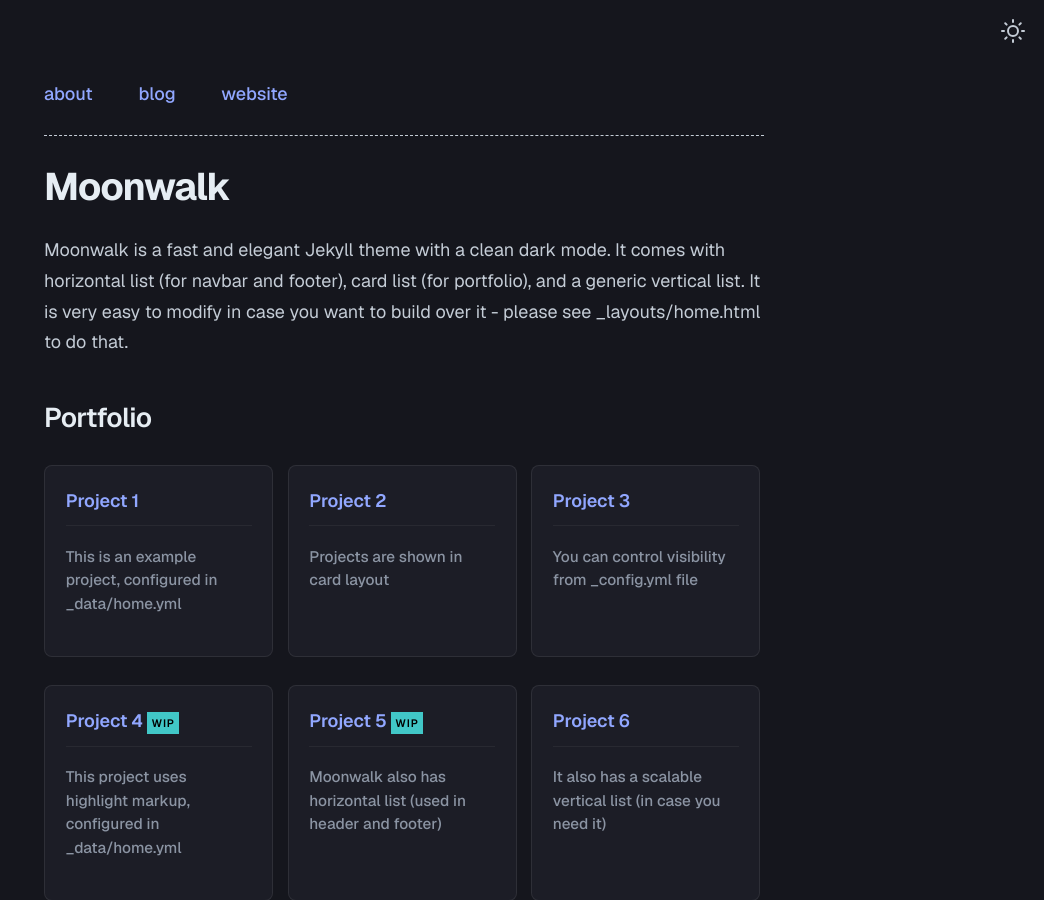
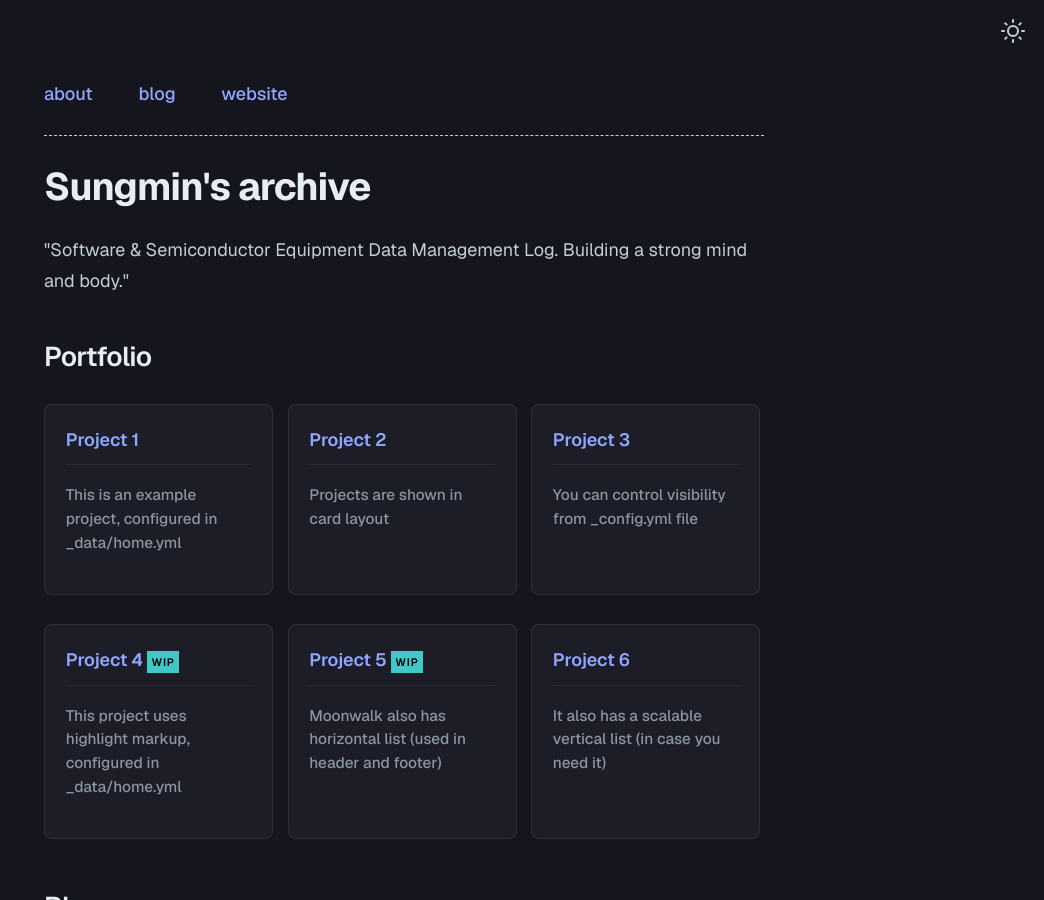
Before and after one commit to sungmin6610/sungmin6610.github.io, a Jekyll site: the page built from index.md, in a window 1280 px wide and 900 px high. Shown: the whole window, without its empty margins (236-1280 px from the left). Built offline with Jekyll 4.4.1, drawn with Linux system fonts in a browser that asks for light colours.

Commit message:
Update _config.yml

```diff
--- a/_config.yml
+++ b/_config.yml
@@ -1,9 +1,9 @@
-title: Moonwalk
+title: Sungmin's archive
 author: Abhinav Saxena
-url: https://www.abhinavsaxena.com # root address of the site
+url: "https://sungmin6610.github.io" # root address of the site
 baseurl: "/moonwalk/" # set to "/moonwalk" if hosting under a project subpath
 description: > # description of the site (multiple lines allowed)
-  Moonwalk is a fast and elegant Jekyll theme with a clean dark mode. It comes with horizontal list (for navbar and footer), card list (for portfolio), and a generic vertical list. It is very easy to modify in case you want to build over it - please see _layouts/home.html to do that.
+  "Software & Semiconductor Equipment Data Management Log. Building a strong mind and body."
 
 permalink: /:slug
 
```
